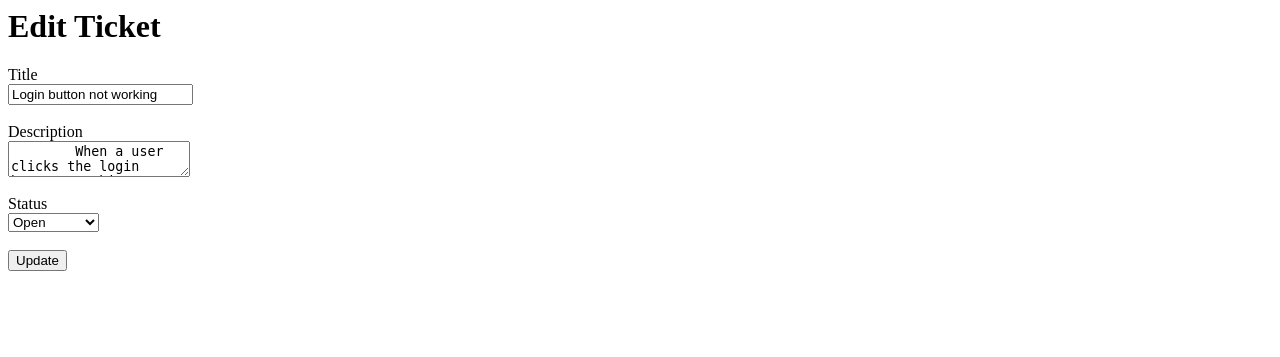
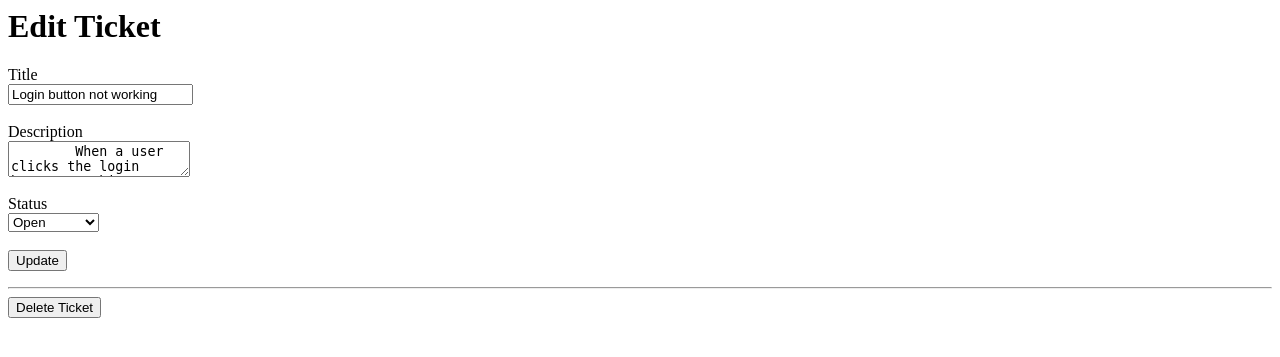
Before and after one commit to Timedanny/trackright, a Flask app: page /1/edit in a window 1280 px wide. Shown: the top 357 px of the page. Run offline with Flask 3, Linux system fonts and the light colour scheme; data comes from the database, SQL or seed files in the repository; both versions use the stored data as it was after the commit.

Commit message:
Phase 5: Add delete functionality

```diff
--- a/app.py
+++ b/app.py
@@ -51,5 +51,13 @@ def edit(id):
         return redirect(url_for('index'))
     return render_template('edit.html', ticket=ticket)
 
+@app.route('/<int:id>/delete', methods=('POST',))
+def delete(id):
+    conn = get_db_connection()
+    conn.execute('DELETE FROM tickets WHERE id = ?', (id,))
+    conn.commit()
+    conn.close()
+    return redirect(url_for('index'))
+
 if __name__ == '__main__':
     app.run(debug=True)
--- a/templates/edit.html
+++ b/templates/edit.html
@@ -19,3 +19,11 @@
 
     <button type="submit">Update</button>
 </form>
+
+<hr>
+
+<form action="{{ url_for('delete', id=ticket.id)}}" method="post">
+    <button type="submit" onclick="return confirm('Are you sure you want to delete this ticket?')">
+        Delete Ticket
+    </button>
+</form>
```
Also changed, not shown: database.db.
